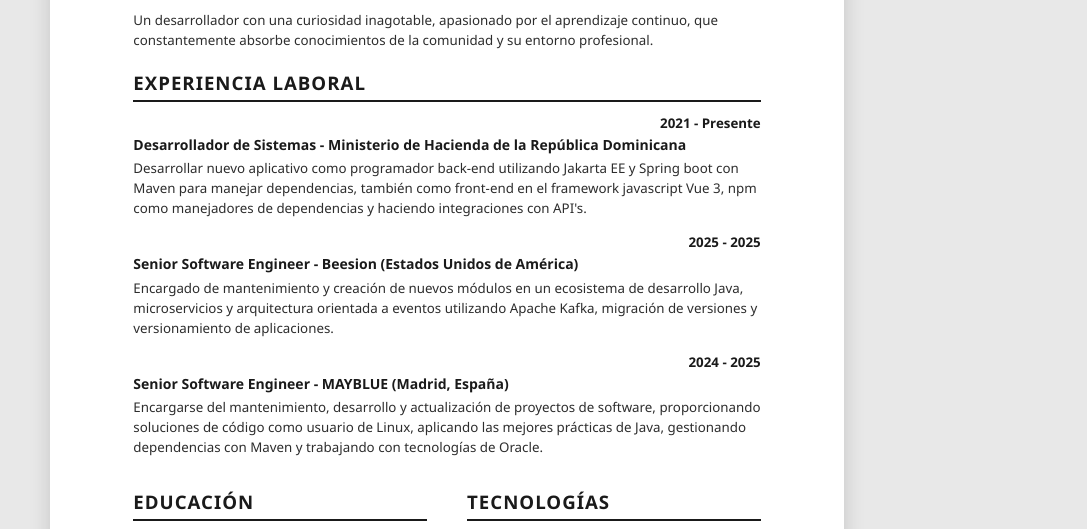
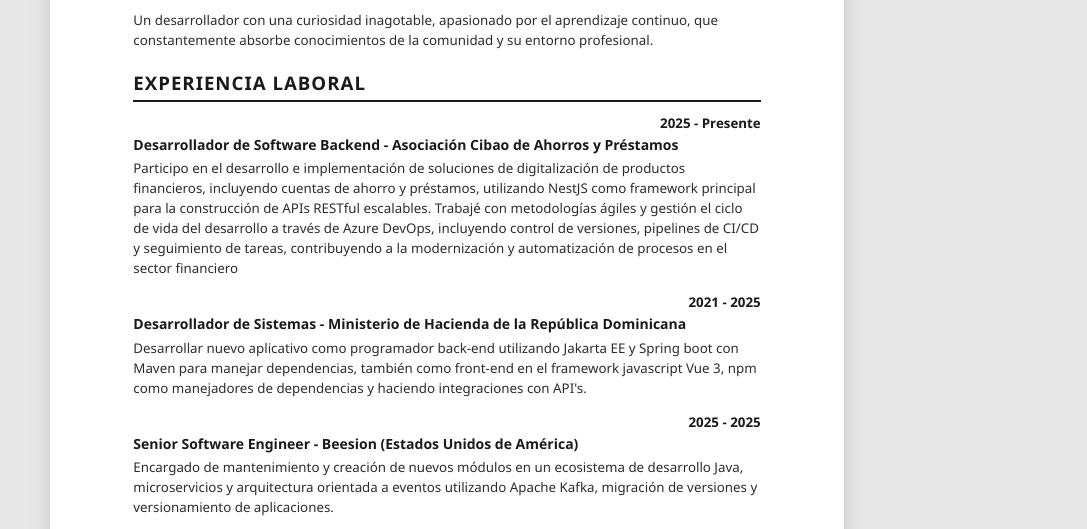
Before and after one commit to bryanbocio/my-cv, a plain HTML site: page index.html in a window 1280 px wide. Shown: the part 205-734 px from the top of the page, without its empty margins (193-1280 px from the left). Drawn offline with Linux system fonts and the light colour scheme.

Commit message:
adding cibao experience to cv

```diff
--- a/index.html
+++ b/index.html
@@ -389,10 +389,22 @@
       </h2>
       <hr class="section-divider">
 
+            <article class="experience-item">
+        <div class="experience-header">
+          <span class="experience-date">2025 - <span data-lang="es">Presente</span><span data-lang="en">Present</span></span>
+        </div>
+        <h3 class="experience-role">
+          <span data-lang="es">Desarrollador de Software Backend - Asociación Cibao de Ahorros y Préstamos</span>
+          <span data-lang="en">Software Backend Engineer - Asociación Cibao de Ahorros y Préstamos</span>
+        </h3>
+        <p class="experience-desc" data-lang="es">Participo en el desarrollo e implementación de soluciones de digitalización de productos financieros, incluyendo cuentas de ahorro y préstamos, utilizando NestJS como framework principal para la construcción de APIs RESTful escalables. Trabajé con metodologías ágiles y gestión el ciclo de vida del desarrollo a través de Azure DevOps, incluyendo control de versiones, pipelines de CI/CD y seguimiento de tareas, contribuyendo a la modernización y automatización de procesos en el sector financiero</p>
+        <p class="experience-desc" data-lang="en">Participated in the development and implementation of financial product digitalization solutions, including savings accounts and loans, using NestJS to build scalable RESTful APIs. Worked in agile environments and managed the development lifecycle through Azure DevOps, covering version control, CI/CD pipelines, and task tracking, contributing to the modernization of core banking processes.</p>
+      </article>
+
       <!-- Ministry of Finance -->
       <article class="experience-item">
         <div class="experience-header">
-          <span class="experience-date">2021 - <span data-lang="es">Presente</span><span data-lang="en">Present</span></span>
+          <span class="experience-date">2021 - <span>2025</span></span>
         </div>
         <h3 class="experience-role">
           <span data-lang="es">Desarrollador de Sistemas - Ministerio de Hacienda de la República Dominicana</span>
```
